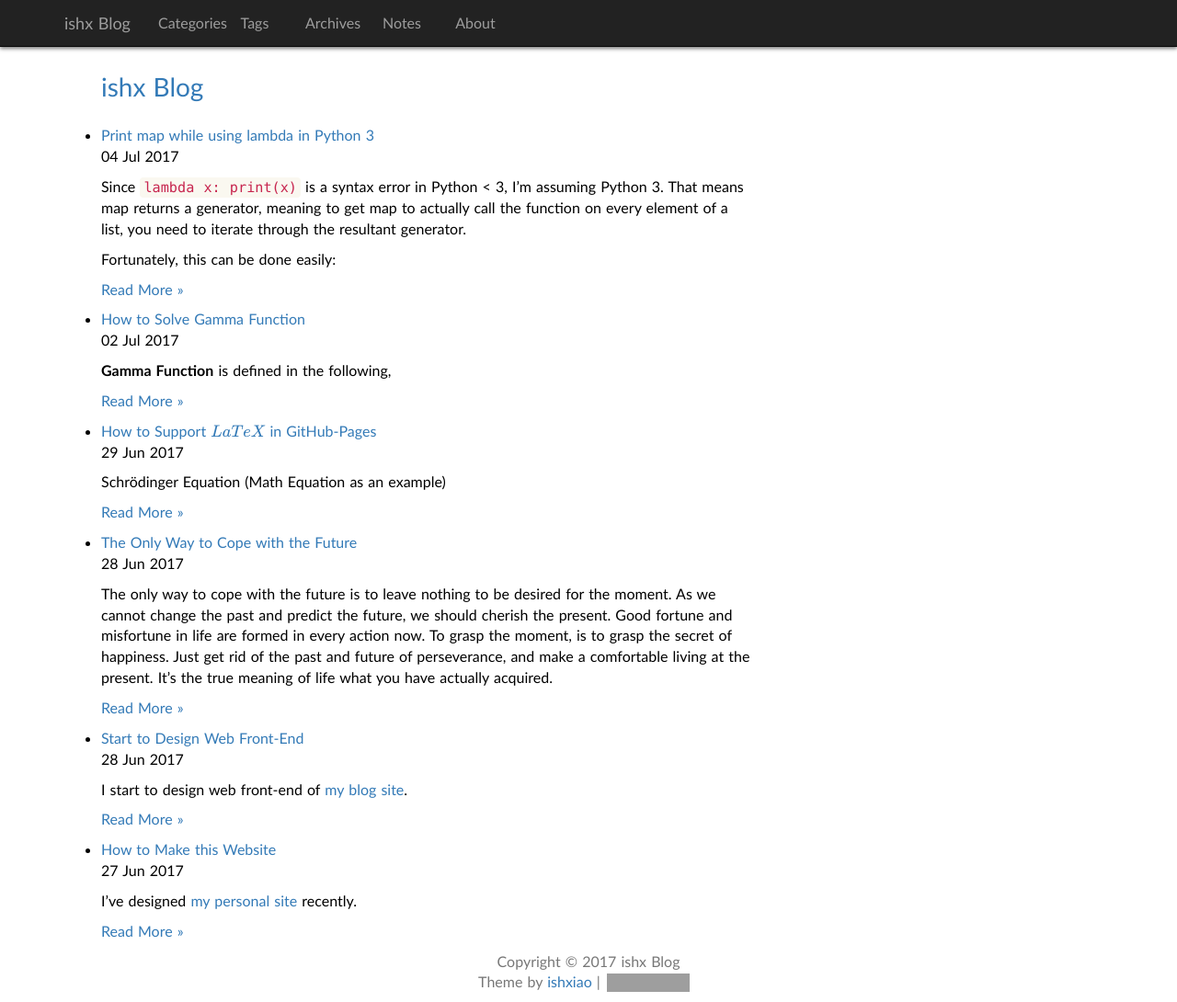
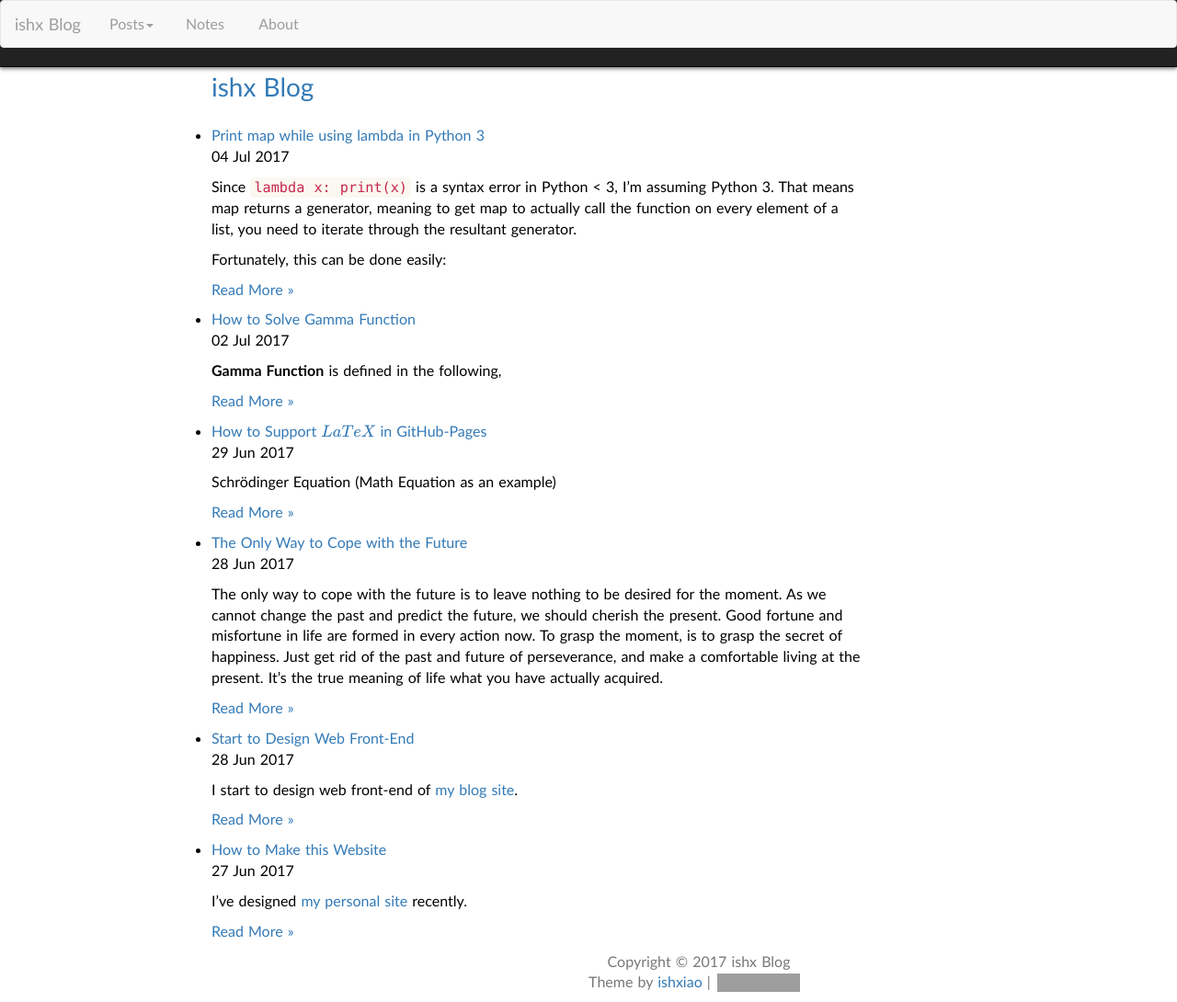
Before and after one commit to ishxiao/blog, a Jekyll site: the page built from index.html, in a window 1280 px wide and 1090 px high. Shown: the whole window at 92% size. Built offline with Jekyll 4.4.1, drawn with Linux system fonts in a browser that asks for light colours; some web fonts are replaced; formulas are drawn with MathJax 3; the list of posts is cut into pages by our own code; grey boxes are pictures that could not be loaded.

Commit message:
revise tempate

```diff
--- a/_includes/header.html
+++ b/_includes/header.html
@@ -4,6 +4,7 @@
 <meta name="viewport" content="width=device-width, initial-scale=1, shrink-to-fit=no">
 <!-- The above 3 meta tags *must* come first in the head; any other head content must come *after* these tags -->
 <meta name="description" content="">
+<meta name="author" content"ishx">
 <!-- web icon -->
 <link rel="icon" href="/favicon.ico">
 <link rel="shortcut icon" href="/favicon.ico" /-->
@@ -12,7 +13,7 @@
 <title>{{ page.title }} - {{ site.title }}</title>
 
 <!-- Bootstrap -->
-<link href="css/bootstrap.min.css" rel="stylesheet">
+<!link href="css/bootstrap.min.css" rel="stylesheet"-->
 <!-- Custom styles for this template -->
 <!-- link href="css/starter-template.css" rel="stylesheet"-->
 <!-- link href="navbar.css" rel="stylesheet" -->
--- /dev/null
+++ b/_includes/navbar.html
@@ -0,0 +1,39 @@
+<!-- Static navbar -->
+<nav class="navbar navbar-inverse navbar-fixed-top" role="navigation">
+    <div class="navbar navbar-default">
+        <!-- Brand and toggle get grouped for better mobile display -->
+        <div class="navbar-header">
+          <button type="button" class="navbar-toggle" data-toggle="collapse" data-target=".navbar-collapse">
+            <!--
+			<span class="sr-only">
+              Toggle navigation
+            </span>
+			-->
+            <span class="icon-bar">
+            </span>
+            <span class="icon-bar">
+            </span>
+            <span class="icon-bar">
+            </span>
+          </button>
+          <a class="navbar-brand" href="{{site.baseurl}}/index.html">{{ site.title }}</a>
+        </div>
+        <!-- Collect the nav links, forms, and other content for toggling -->
+        <div class="collapse navbar-collapse">
+			<ul class="nav navbar-nav">
+			<li class="dropdown">
+				<a href="#" class="dropdown-toggle" data-toggle="dropdown">Posts<b class="caret"></b></a>
+				<ul class="dropdown-menu">
+					<li><a href="{{site.baseurl}}/categories.html">Categories</a></li>
+					<li><a href="{{site.baseurl}}/tags.html">Tags</a></li>
+					<li><a href="{{site.baseurl}}/archives.html">Archives</a></li>
+				</ul>
+			</li>
+			<li><a href="{{site.baseurl}}/notes.html">Notes</a></li>
+			<li><a href="{{site.baseurl}}/about.html">About</a></li>
+			</ul>
+        </div>
+        <!-- /.navbar-collapse -->
+    </div>
+    <!-- /.container -->
+</nav>
--- a/_includes/navigation.html
+++ /dev/null
@@ -1,27 +0,0 @@
-          <ul class="nav navbar-nav">
-            <li>
-              <a href="{{site.baseurl}}/categories.html">
-                Categories
-              </a>
-            </li>
-            <li>
-              <a href="{{site.baseurl}}/tags.html">
-                Tags
-              </a>
-            </li>
-            <li>
-              <a href="{{site.baseurl}}/archives.html">
-                Archives
-              </a>
-            </li>
-            <li>
-              <a href="{{site.baseurl}}/notes.html">
-                Notes
-              </a>
-            </li>
-            <li>
-              <a href="{{site.baseurl}}/about.html">
-                About
-              </a>
-            </li>
-          </ul>
--- a/_layouts/default.html
+++ b/_layouts/default.html
@@ -7,34 +7,10 @@
 	</head>
 	<!-- hack iOS CSS :active style -->
 	<body ontouchstart="">
-	<!-- Navigation -->
-    <nav class="navbar navbar-inverse navbar-fixed-top" role="navigation">
-      <div class="container">
-        <!-- Brand and toggle get grouped for better mobile display -->
-        <div class="navbar-header">
-          <button type="button" class="navbar-toggle" data-toggle="collapse" data-target="#bs-example-navbar-collapse-1">
-            <span class="sr-only">
-              Toggle navigation
-            </span>
-            <span class="icon-bar">
-            </span>
-            <span class="icon-bar">
-            </span>
-            <span class="icon-bar">
-            </span>
-          </button>
-          <a class="navbar-brand" href="{{site.baseurl}}/">
-            {{ site.title }}
-          </a>
-        </div>
-        <!-- Collect the nav links, forms, and other content for toggling -->
-        <div class="collapse navbar-collapse" id="bs-example-navbar-collapse-1">
-          {% include navigation.html %}
-        </div>
-        <!-- /.navbar-collapse -->
-      </div>
-      <!-- /.container -->
-    </nav>
+	<div class="container" style="max-width: 960px;">
+	<!-- Navbar -->
+
+          {% include navbar.html %}
 
     <!-- Page Content -->
     <div class="container">
@@ -54,6 +30,9 @@
 
 	{% include footer.html %}
 
+	</div> <!-- container -->
+
     {% include scripts.html %}
+
 	</body>
 </html>
```
